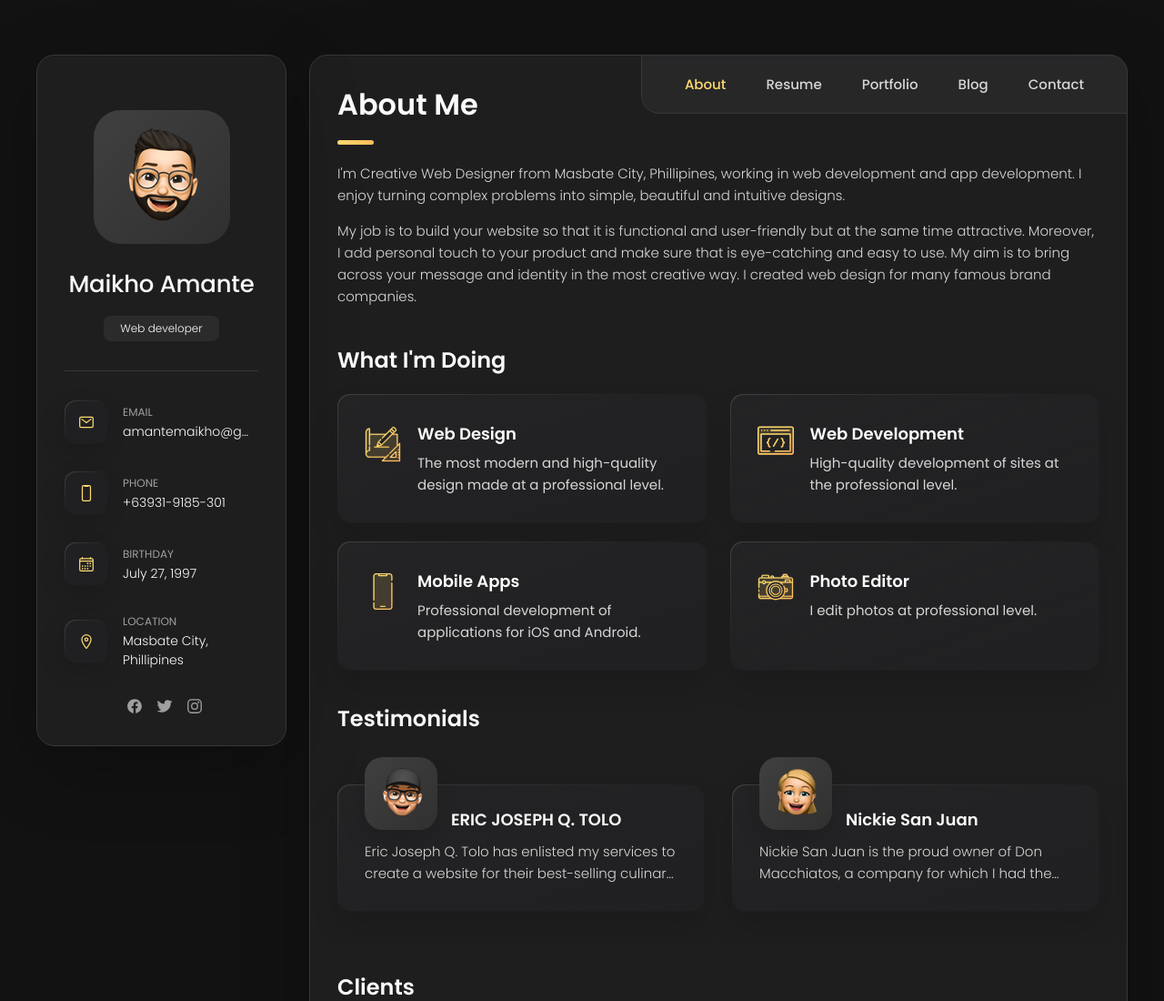
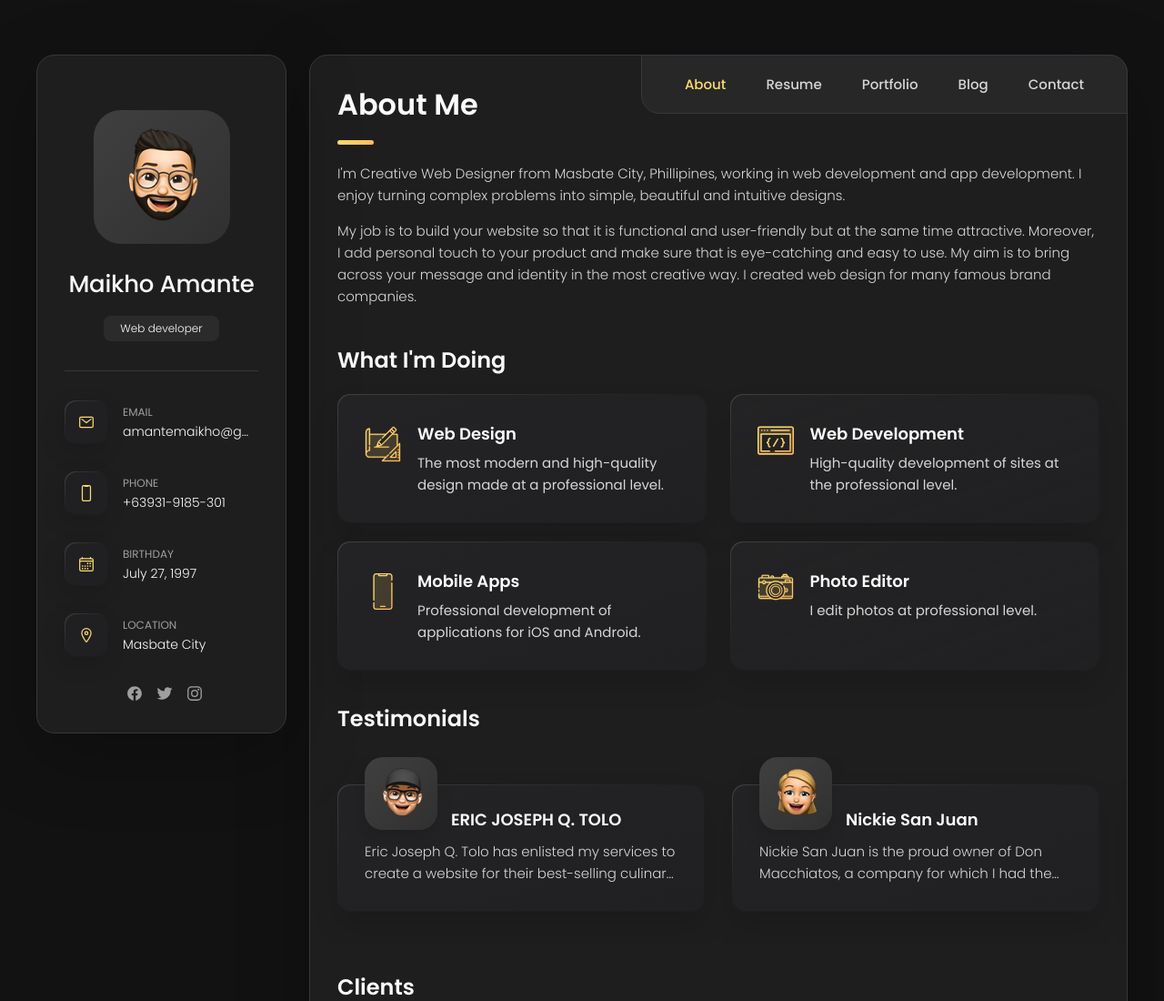
Before and after one commit to guiltymeow/Cv-Portfolio, a plain HTML site: page index.html in a window 1280 px wide. Shown: the top 1100 px of the page at 91% size. Drawn offline with nearby package versions, Linux system fonts and the light colour scheme.

Commit message:
Update index.html

```diff
--- a/index.html
+++ b/index.html
@@ -113,10 +113,9 @@
               <ion-icon name="location-outline"></ion-icon>
             </div>
 
-            <div class="contact-info">
+           <div class="contact-info">
               <p class="contact-title">Location</p>
-
-              <address>Masbate City, Phillipines</address>
+              <a href="https://maps.app.goo.gl/2dXPkJt3xBrV8eTC6" class="contact-link">Masbate City</a>
             </div>
 
           </li>
```
